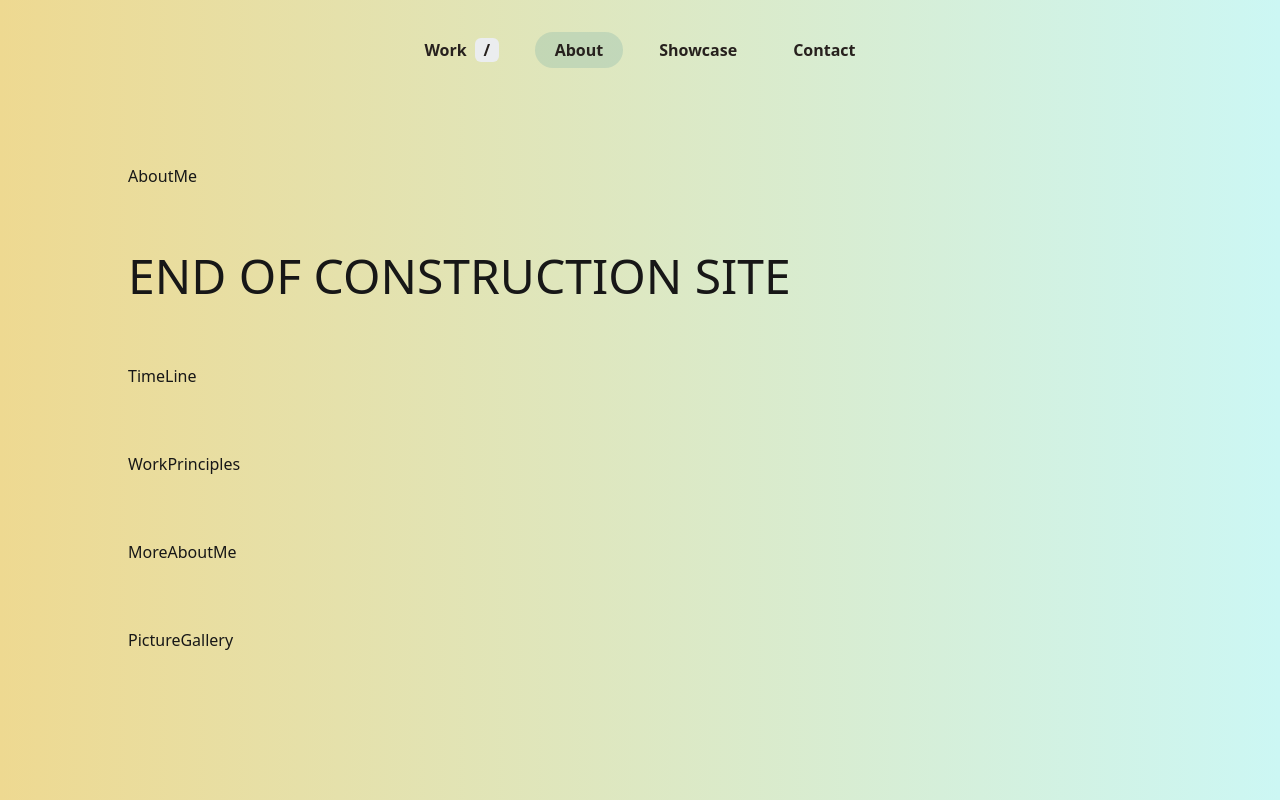
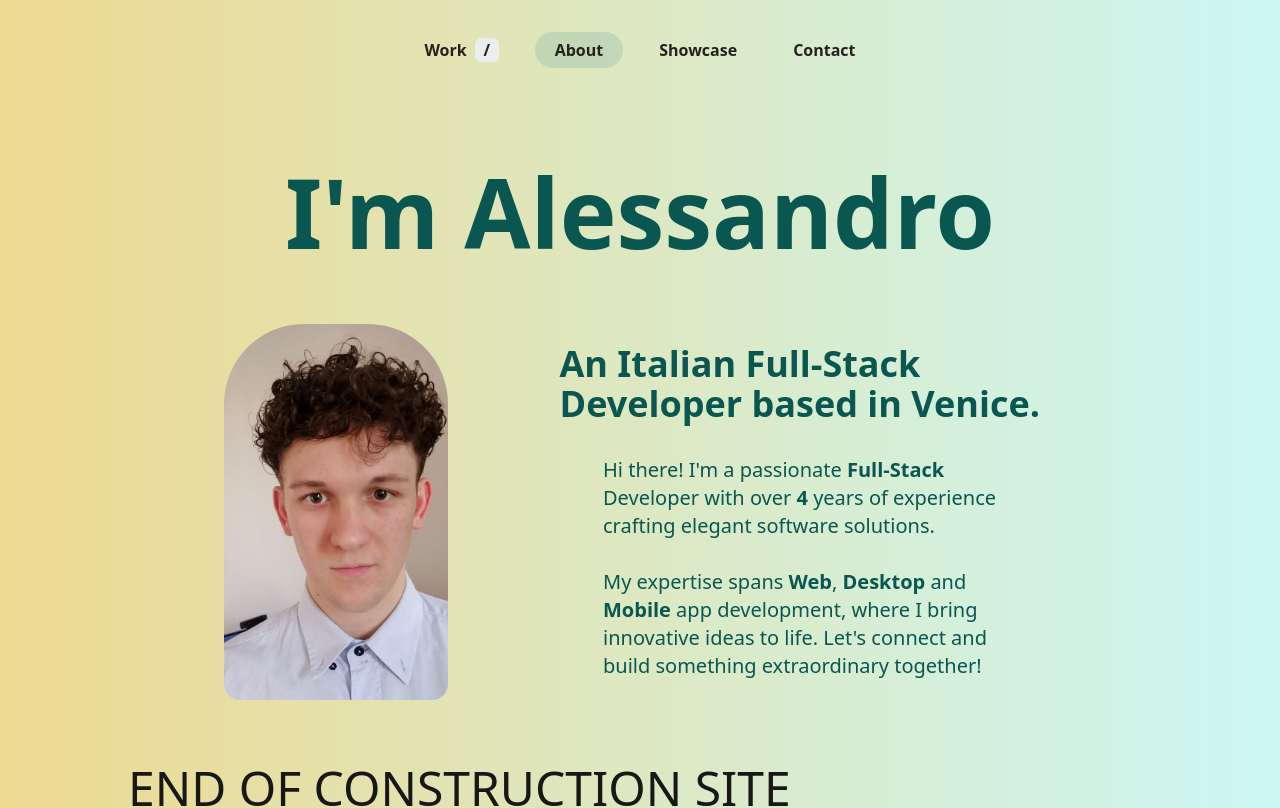
Before and after one commit to Ale-1508/portfolio, a Next.js app: page /about in a window 1280 px wide. Shown: the top 808 px of the page. Built offline with nearby package versions, Linux system fonts and the light colour scheme.

Commit message:
created AboutMe section

```diff
--- a/src/app/about/components/AboutMe.tsx
+++ b/src/app/about/components/AboutMe.tsx
@@ -1,11 +1,77 @@
+import Image from 'next/image'
+import Balancer from "react-wrap-balancer";
+// transition-transform duration-500 ease-out ${isVisible ? 'translate-y-0 opacity-100' : '-translate-y-10 opacity-0'}`
 
+const Title = () => {
+  return (
+    <h1 className="
+        flex flex-row w-full
+        text-6xl md:text-7xl lg:text-8xl
+        font-semibold leading-tight
+        text-center justify-center
+        text-primary-600
+    ">
+      I'm Alessandro
+    </h1>
+  )
+}
+
+const Description = () => {
+  return (
+    <div className='
+      flex flex-col gap-8
+      w-full lg:w-128
+      justify-center items-center
+    '>
+      <Balancer className="w-full flex">
+        <h2 className='
+          text-2xl md:text-3xl lg:text-4xl
+          font-semibold leading-tight
+          text-primary-600
+          '>An Italian Full-Stack Developer based in Venice.
+        </h2>
+      </Balancer>
+      <Balancer className="w-full flex">
+        <p className='
+          text-md md:text-lg lg:text-xl
+          font-normal leading-tight
+          text-primary-600
+        '>
+          Hi there! I'm a passionate <span className='font-semibold'>Full-Stack</span> Developer with over <span className='font-semibold'>4</span> years of experience crafting elegant software solutions. <br /><br />
+          My expertise spans <span className='font-semibold'>Web</span>, <span className='font-semibold'>Desktop</span> and <span className='font-semibold'>Mobile</span> app development, where I bring innovative ideas to life. Let's connect and build something extraordinary together!
+        </p>
+      </Balancer>
+    </div>
+  )
+}
+
+const PicureOfMe = () => {
+  return (
+    <Image
+      className="rounded-t-10xl rounded-b-2xl"
+      src={`/images/me-full.jpg`}
+      width={224}
+      height={224}
+      alt="A picture of Me"
+    />
+  )
+}
 
 const AboutMe = () => {
   return (
-    <div className=''>
-      AboutMe
-      <div className="title"></div>
-      <div className="briefdescripion"></div>
+    <div className="
+      flex flex-col gap-16 font-sans
+    selection:bg-primary-500 selection:text-primary-50
+    ">
+      <Title />
+      <div className="
+        flex flex-col ml:flex-row
+        justify-center items-center
+        gap-24
+      ">
+        <PicureOfMe />
+        <Description />
+      </div>
     </div>
   )
 }
```
